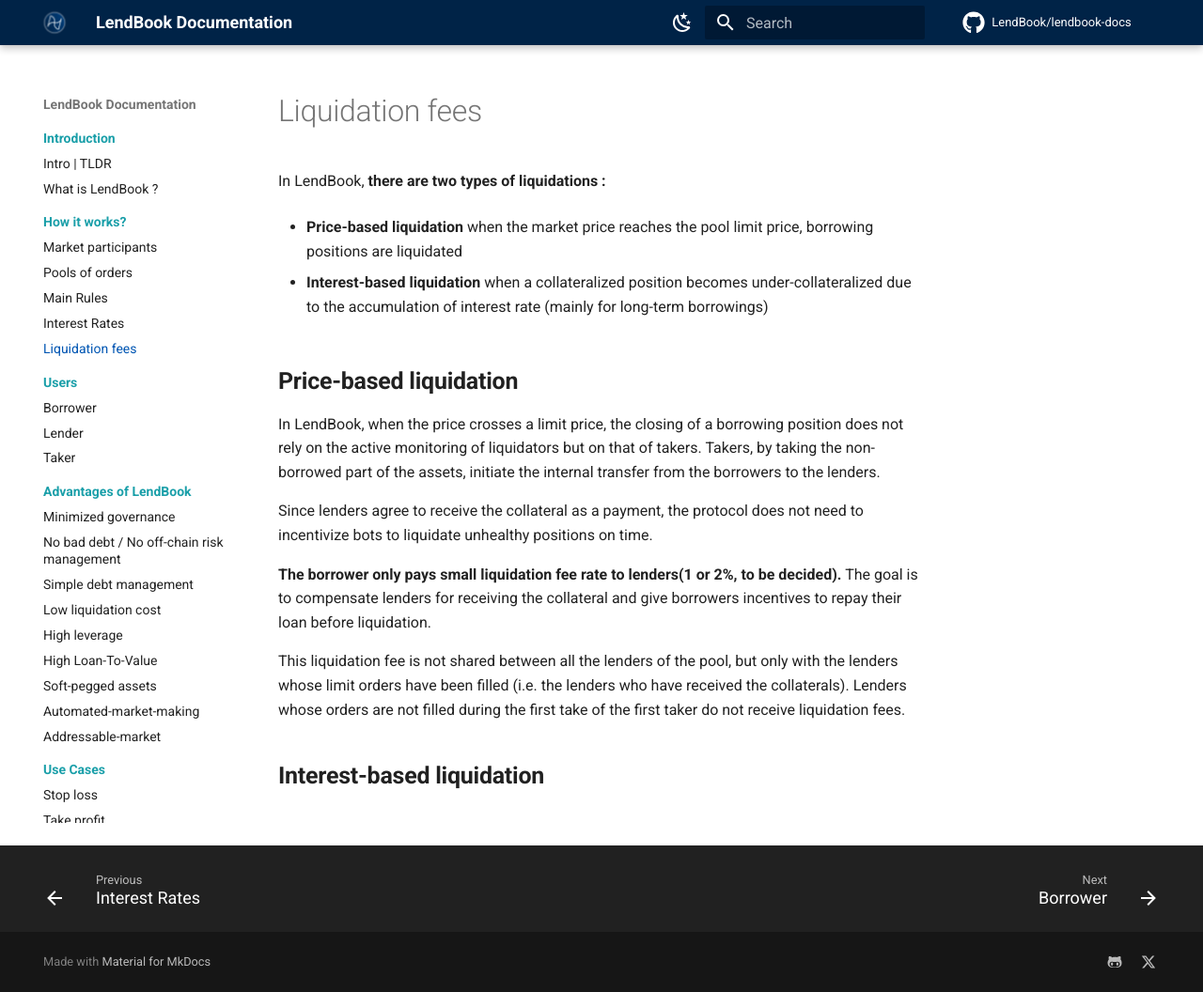
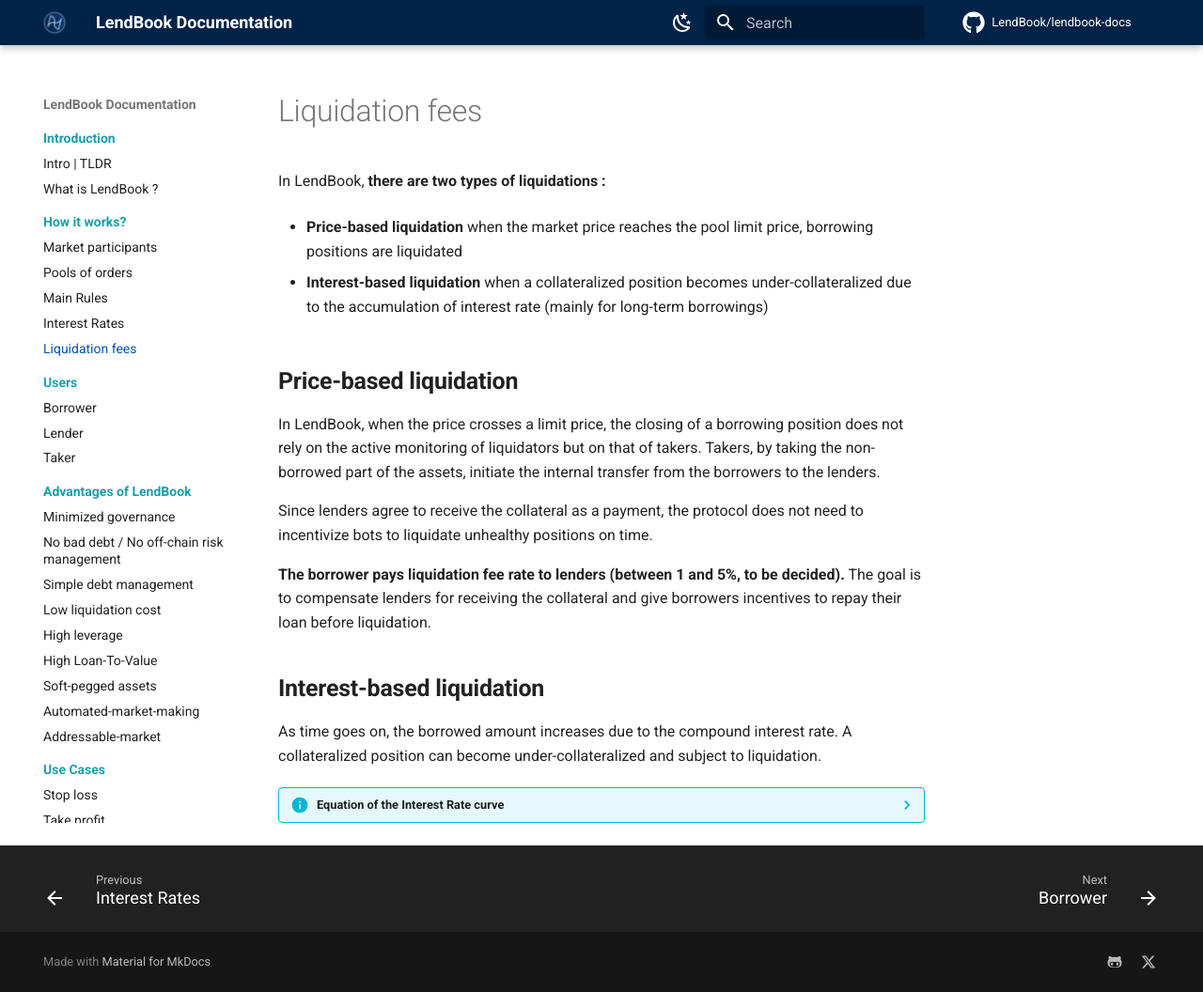
Before and after one commit to LendBook/lendbook-docs, an MkDocs documentation site: the page built from docs/how-it-works/liquidation.md, in a window 1280 px wide and 1056 px high. Shown: the whole window at 94% size. Built offline with MkDocs 1.6.1 and Material for MkDocs 9.7.7, drawn with Linux system fonts in a browser that asks for light colours; comment, search, counter and statistics services are not loaded.

Commit message:
correction

```diff
--- a/docs/how-it-works/liquidation.md
+++ b/docs/how-it-works/liquidation.md
@@ -12,9 +12,21 @@
 
 Since lenders agree to receive the collateral as a payment, the protocol does not need to incentivize bots to liquidate unhealthy positions on time.
 
-**The borrower only pays small liquidation fee rate to lenders(1 or 2%, to be decided).** The goal is to compensate lenders for receiving the collateral and give borrowers incentives to repay their loan before liquidation.
+**The borrower pays liquidation fee rate to lenders (between 1 and 5%, to be decided).** The goal is to compensate lenders for receiving the collateral and give borrowers incentives to repay their loan before liquidation.
 
-This liquidation fee is not shared between all the lenders of the pool, but only with the lenders whose limit orders have been filled (i.e. the lenders who have received the collaterals). Lenders whose orders are not filled during the first take of the first taker do not receive liquidation fees.
+<h2 style="font-weight: bold;">Interest-based liquidation</h2>
+
+As time goes on, the borrowed amount increases due to the compound interest rate. A collateralized position can become under-collateralized and subject to liquidation.
 
 
-<h2 style="font-weight: bold;">Interest-based liquidation</h2>
+??? info "Equation of the Interest Rate curve"
+    The IR curve is :
+    <center>
+    $\begin{cases}
+        if\ \ UR \leq UR^*\ ;\ IR = \alpha+\beta \dfrac{UR}{UR^*} \\
+        if\ \ UR \gt UR^*\ ;\ IR = \alpha+\beta +\gamma \dfrac{UR-UR^*}{1-UR^*}
+        \end{cases}$
+    </center>
+    <center>
+    $with\ α,\ β\ and\ γ\ three\ positive\ parameters\ (γ>β)$
+    </center>
```
Also changed, not shown: docs/how-it-works/rules.md (+6 -6 lines).
